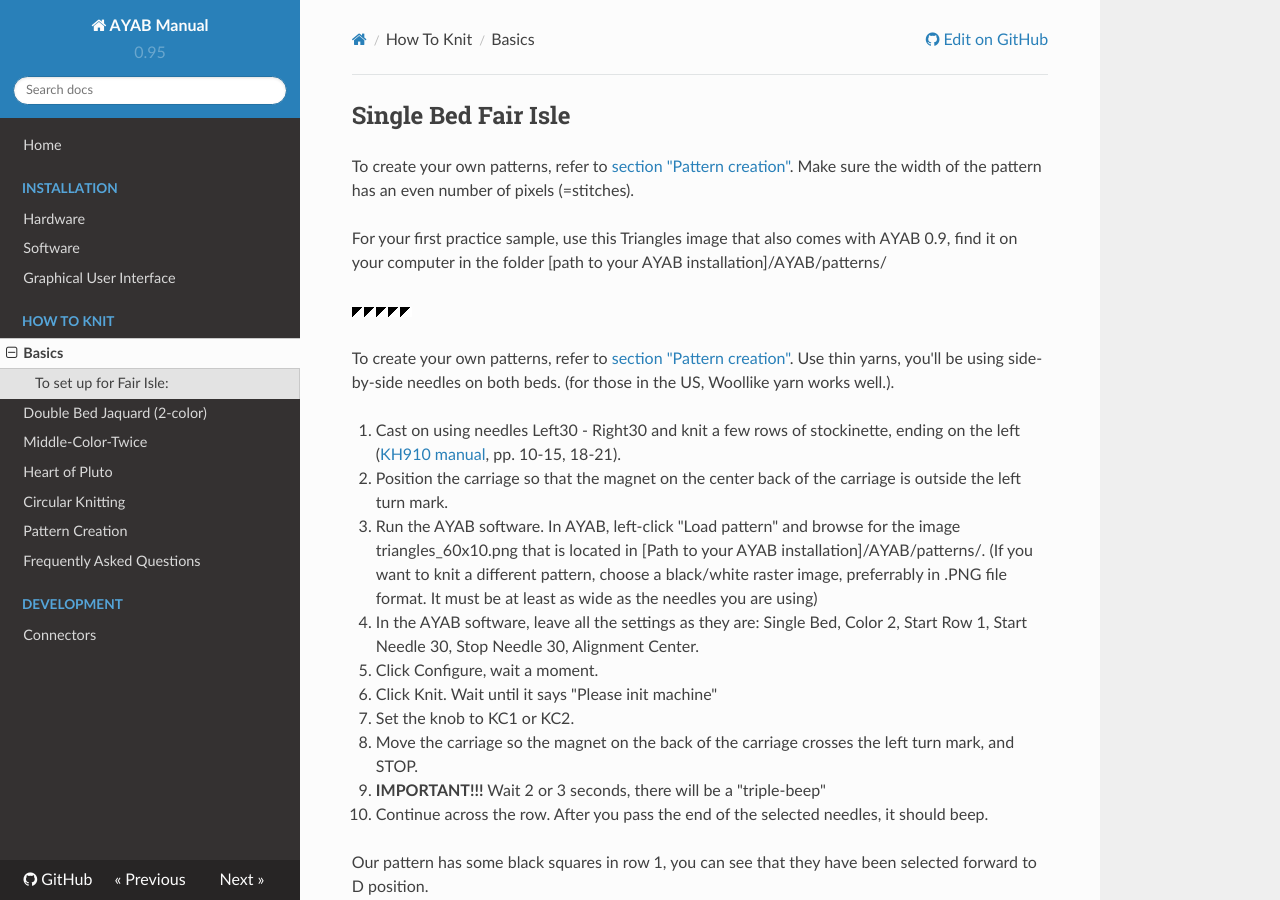
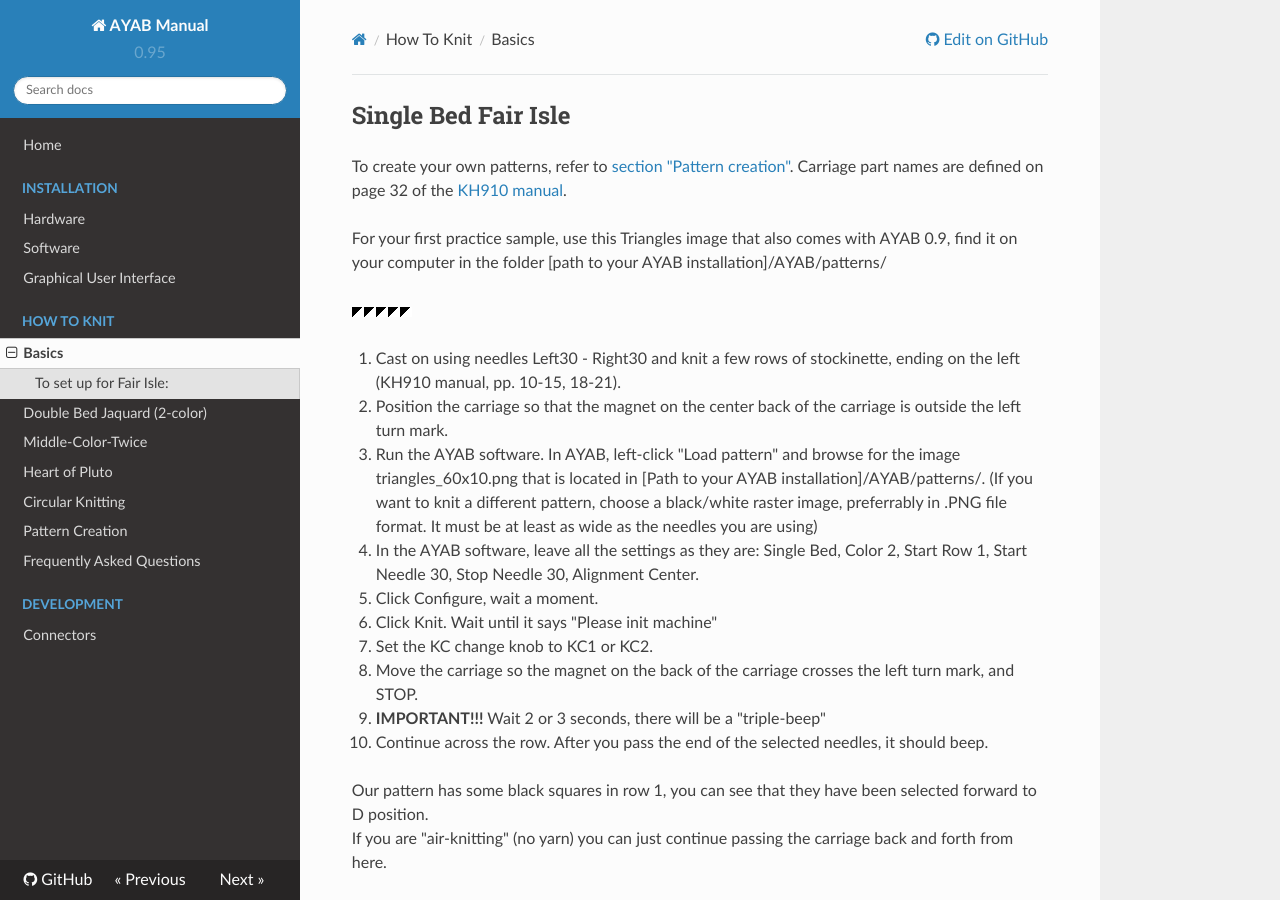
Before and after one commit to AllYarnsAreBeautiful/ayab-manual, an MkDocs documentation site: the page built from docs/how_to_knit/basics.md, in a window 1280 px wide and 900 px high. Built offline with MkDocs 1.6.1, drawn with Linux system fonts in a browser that asks for light colours; nearby versions of some CDN libraries.

Commit message:
Incorporate corrections by Adrienne200.

```diff
--- a/docs/how_to_knit/basics.md
+++ b/docs/how_to_knit/basics.md
@@ -2,38 +2,33 @@
 ## Single Bed Fair Isle
 
 To create your own patterns, refer to [section "Pattern creation"](../pattern_image_creation.md).
-Make sure the width of the pattern has an even number of pixels (=stitches).
+Carriage part names are defined on page 32 of the [KH910 manual](http://machineknittingetc.com/brother-kh910-user-guide.html).
 
 For your first practice sample, use this Triangles image that also comes with
 AYAB 0.9, find it on your computer in the folder [path to your AYAB installation]/AYAB/patterns/
 
 ![triangles_60x10.png](img/dbj_2-color/triangles_60x10.png)
 
-To create your own patterns, refer to [section "Pattern creation"](../pattern_image_creation.md).
-Use thin yarns, you'll be using side-by-side needles on both beds. (for those
-in the US, Woollike yarn works well.).
-
-
 1. Cast on using needles Left30 - Right30 and knit a few rows of stockinette, ending on the left
-   ([KH910 manual](http://machineknittingetc.com/brother-kh910-user-guide.html), pp. 10-15, 18-21).
-2. Position the carriage so that the magnet on the center back of the carriage is outside the left turn mark.
-3. Run the AYAB software. In AYAB, left-click "Load pattern" and browse for the image
+   (KH910 manual, pp. 10-15, 18-21).
+1. Position the carriage so that the magnet on the center back of the carriage is outside the left turn mark.
+1. Run the AYAB software. In AYAB, left-click "Load pattern" and browse for the image
    triangles_60x10.png that is located in [Path to your AYAB installation]/AYAB/patterns/.
    (If you want to knit a different pattern, choose a black/white raster image,
    preferrably in .PNG file format. It must be at least as wide as the needles you are using)
-4. In the AYAB software, leave all the settings as they are:
+1. In the AYAB software, leave all the settings as they are:
    Single Bed, Color 2, Start Row 1, Start Needle 30, Stop Needle 30, Alignment Center.
-5. Click Configure, wait a moment.
-6. Click Knit. Wait until it says "Please init machine"
-7. Set the knob to KC1 or KC2.
-8. Move the carriage so the magnet on the back of the carriage crosses the left turn mark, and STOP.
-9. **IMPORTANT!!!** Wait 2 or 3 seconds, there will be a "triple-beep"
-10. Continue across the row. After you pass the end of the selected needles, it should beep.
+1. Click Configure, wait a moment.
+1. Click Knit. Wait until it says "Please init machine"
+1. Set the KC change knob to KC1 or KC2.
+1. Move the carriage so the magnet on the back of the carriage crosses the left turn mark, and STOP.
+1. **IMPORTANT!!!** Wait 2 or 3 seconds, there will be a "triple-beep"
+1. Continue across the row. After you pass the end of the selected needles, it should beep.
 
 Our pattern has some black squares in row 1, you can see that they have been selected forward to D position.
 If you are "air-knitting" (no yarn) you can just continue passing the carriage back and forth from here.
 
-####To set up for Fair Isle:
+###To set up for Fair Isle:
 
 1. Stop when the carriage is on the right at the end of the first row.
 2. Press the top half of the center button on the front of the carriage (or the whole center button ("MC") if yours is all one piece, see KH910 manual, p.42)
```
Also changed, not shown: docs/how_to_knit/dbj_2-color.md (+6 -7 lines).
